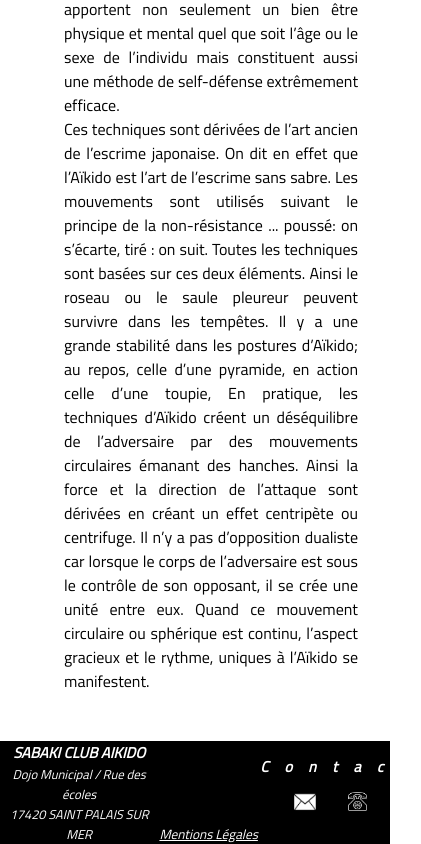
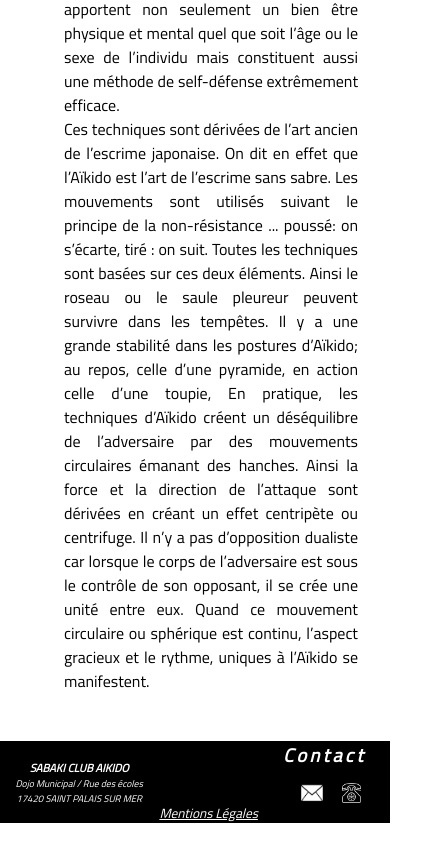
Before and after one commit to Tibuzz/aikido, a plain HTML site: page index.html in a window 390 px wide. Shown: the part 2395-3239 px from the top of the page, 421 px wide, since content can reach past the window. After the commit the page ends 3218 px from the top, so only its background shows below. Drawn offline with Linux system fonts and the light colour scheme.

Commit message:
Footer responsive problem

```diff
--- a/styles/style.css
+++ b/styles/style.css
@@ -284,17 +284,15 @@ address {
 
 @media only screen and (max-width: 700px) {
   #contact {
-
-    font-size: 0.8rem;
+    letter-spacing: 0.2rem;
   }
 
   #adresse {
-    font-size: 0.8rem;
+    font-size: 0.6rem;
     width: 40%;
   }
 
   #mentions {
-    /*display: none;*/
     font-size: 0.8rem;
   }
 }
```
